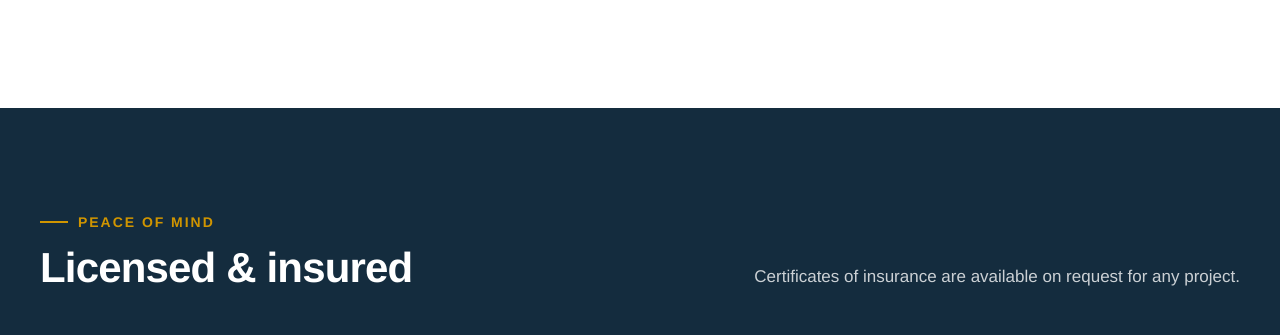
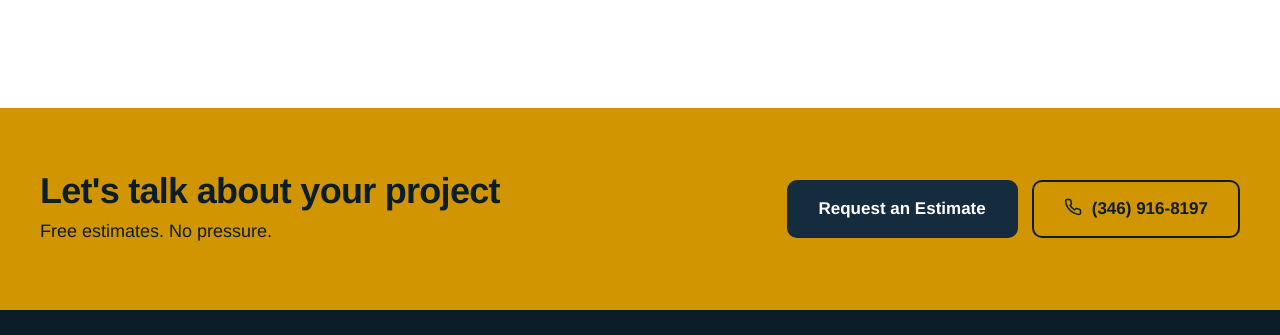
Before and after one commit to zmadil/construction, a plain HTML site: page about.html in a window 1280 px wide. Shown: the part 2463-2798 px from the top of the page. Drawn offline with Linux system fonts and the light colour scheme.

Commit message:
Update about.html

```diff
--- a/about.html
+++ b/about.html
@@ -109,7 +109,7 @@
     </section>
 
     <!-- LICENSING & INSURANCE -->
-    <section class="section bg-navy">
+    <!--<!section class="section bg-navy">
       <div class="container">
         <div class="section-head">
           <div>
@@ -142,7 +142,7 @@
           </div>
         </div>
       </div>
-    </section>
+    </section>-->
 
     <section class="cta-band">
       <div class="container cta-inner">
```
